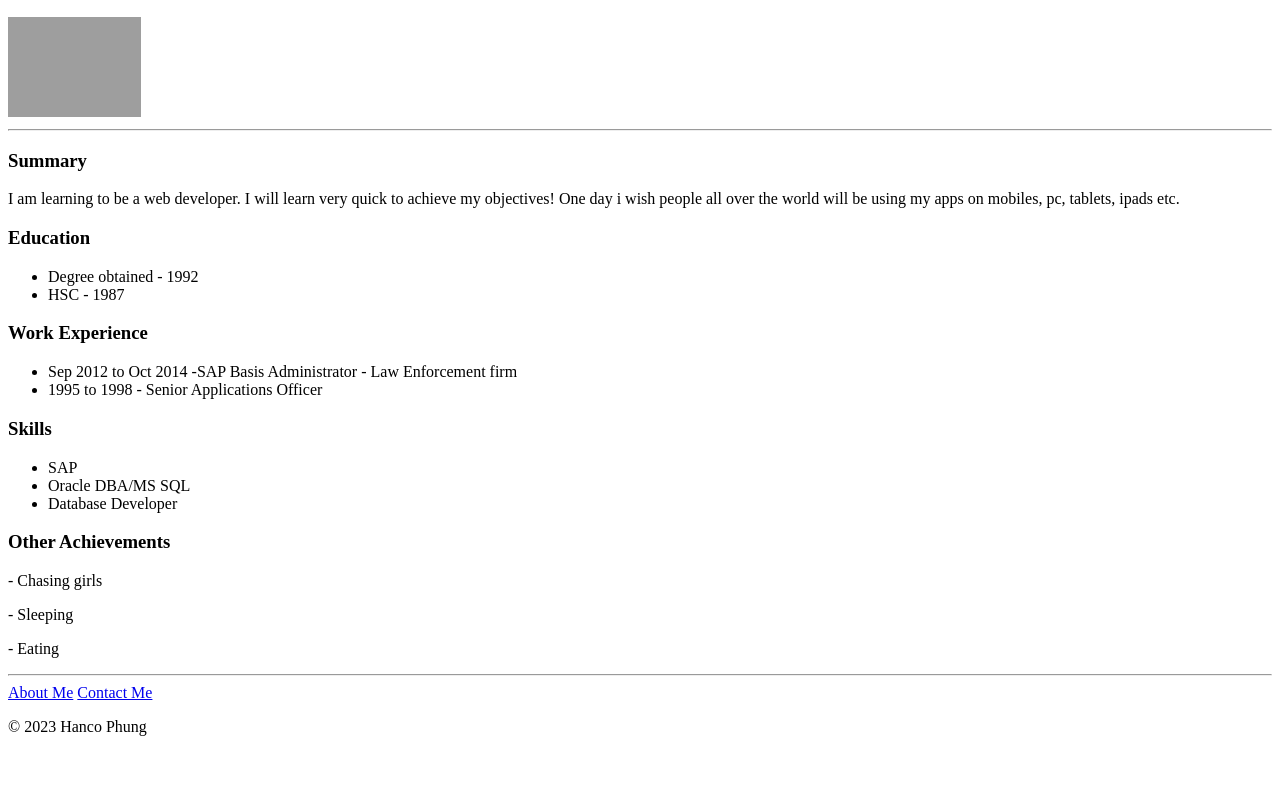
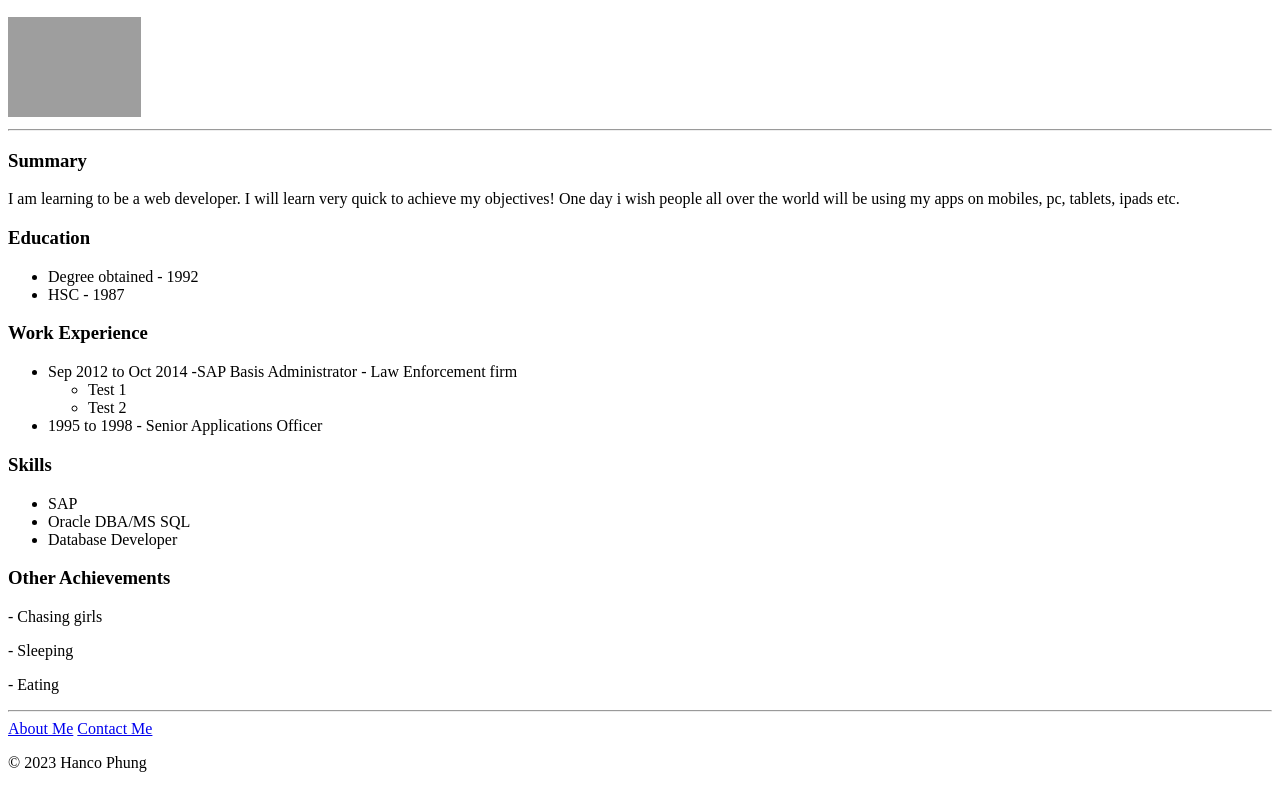
Before and after one commit to hancophung/html-Capstone, a plain HTML site: page index.html in a window 1280 px wide. Shown: the part 110-898 px from the top of the page. Before the commit the page ends 862 px from the top, so only its background shows below. Drawn offline with Linux system fonts and the light colour scheme; grey boxes are pictures that could not be loaded.

Commit message:
Add files via upload

```diff
--- a/index.html
+++ b/index.html
@@ -21,6 +21,10 @@
     <h3>Work Experience</h3>
     <ul>
         <li>Sep 2012 to Oct 2014 -SAP Basis Administrator - Law Enforcement firm </li>
+        <ul>
+            <li>Test 1</li>
+            <li>Test 2</li>
+        </ul>
         <li>1995 to 1998 - Senior Applications Officer</li>
     </ul>
     <h3>Skills</h3>
```
